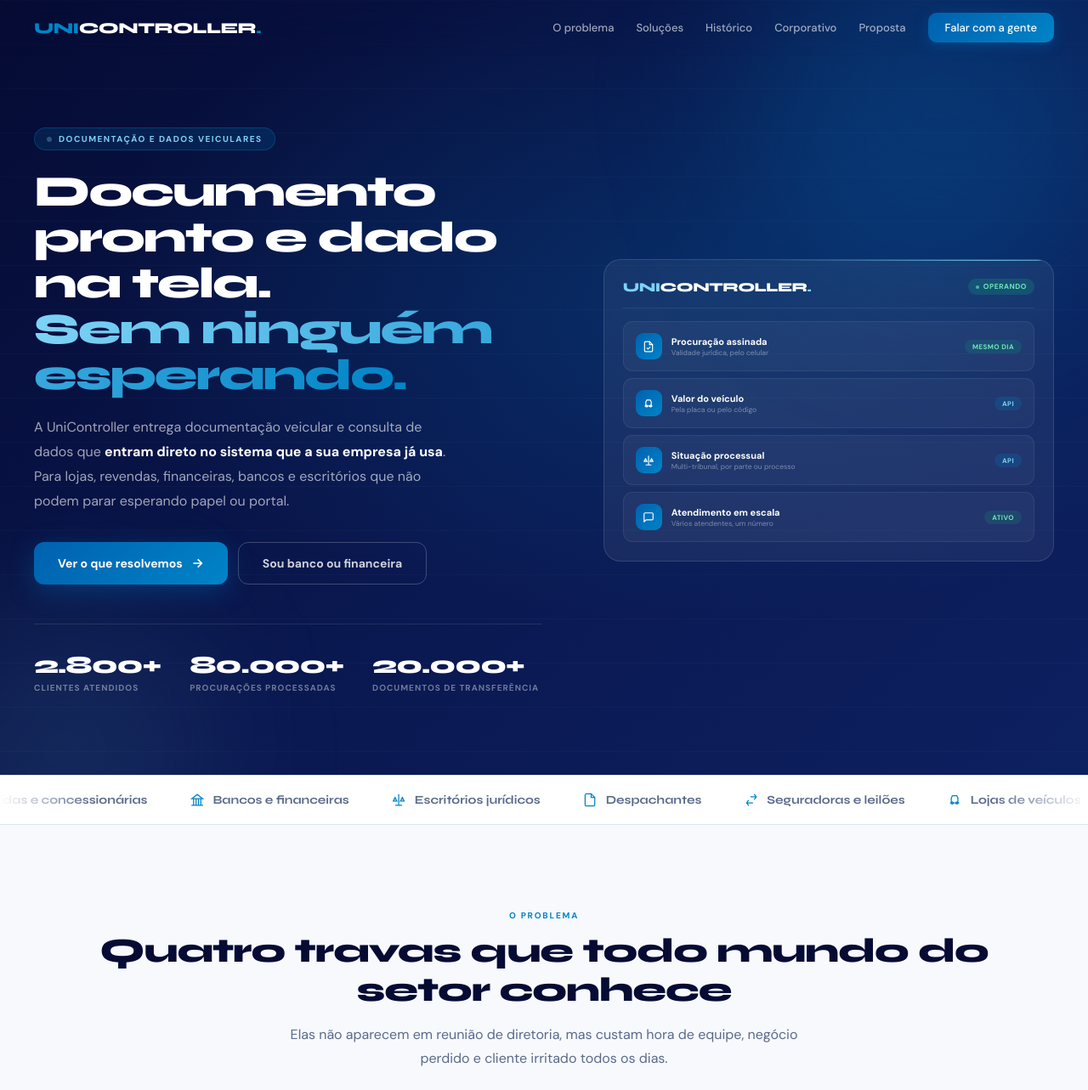
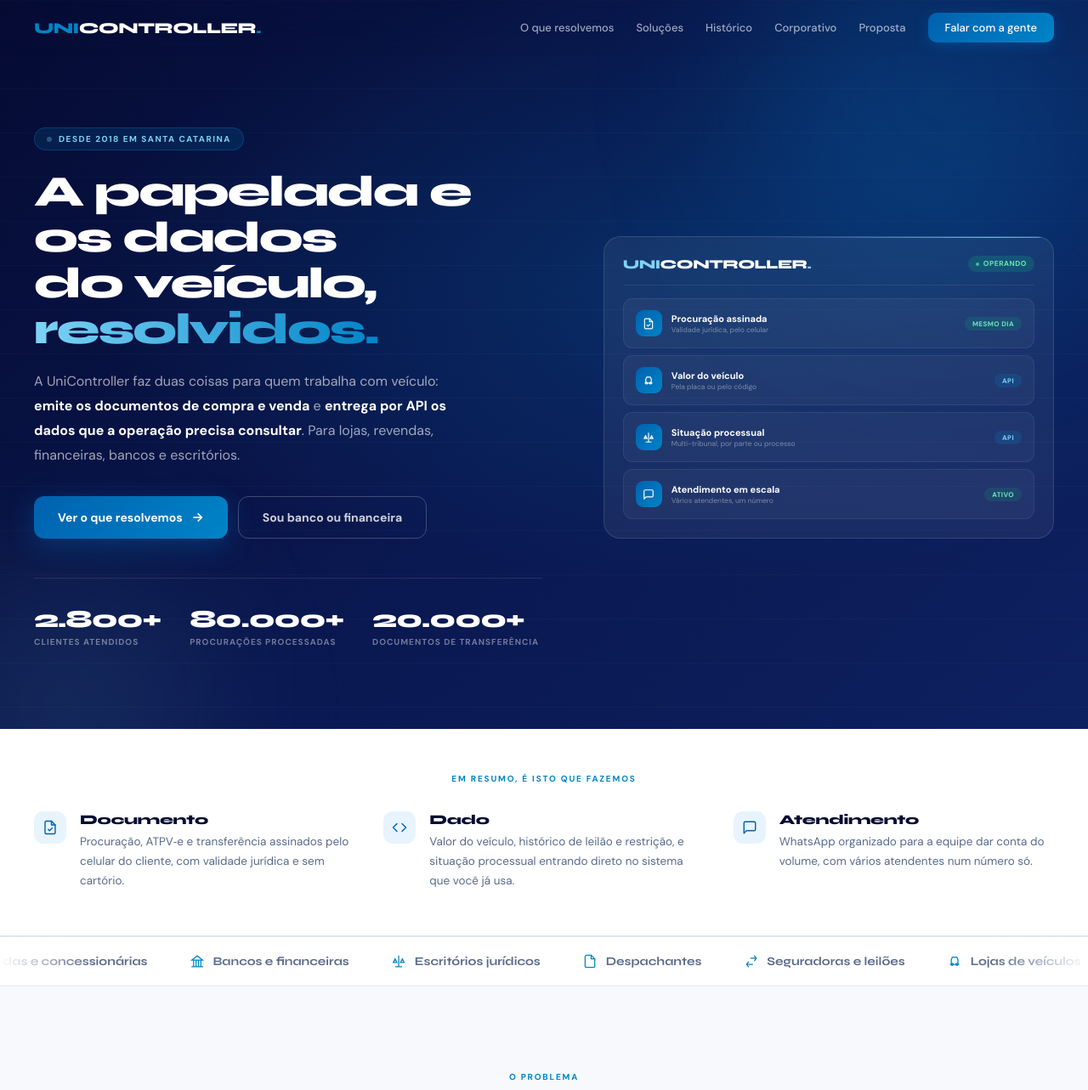
Before and after one commit to jacksontomelin/UniControllerpage, a plain HTML site: page index.html in a window 1280 px wide. Shown: the top 1283 px of the page at 85% size. Drawn offline with Linux system fonts and the light colour scheme.

Commit message:
Deixa claro o que a empresa faz: novo hero e faixa explicativa

```diff
--- a/index.html
+++ b/index.html
@@ -3,7 +3,7 @@
 <head>
 <meta charset="UTF-8">
 <meta name="viewport" content="width=device-width, initial-scale=1.0, viewport-fit=cover">
-<title>UNICONTROLLER | Documentação veicular e consulta de dados por API</title>
+<title>UNICONTROLLER | Documentação e dados de veículo para lojas, financeiras e escritórios</title>
 <meta name="description" content="Mais de 2.800 clientes, 80 mil procurações processadas e 20 mil documentos de transferência emitidos. A UniController entrega documentação veicular e consulta de dados por API para lojas, revendas, financeiras e bancos.">
 <meta property="og:title" content="UniController | Documentação veicular e consulta de dados por API">
 <meta property="og:description" content="2.800+ clientes, 80 mil+ procurações processadas e 20 mil+ documentos de transferência. Documentação e dados que entram direto no seu sistema.">
@@ -240,6 +240,17 @@
 .cite q{font-family:'Syne',sans-serif;font-size:17px;font-weight:700;color:var(--navy);line-height:1.5;letter-spacing:-.3px;quotes:'\201C' '\201D'}
 .cite cite{display:block;font-style:normal;font-size:12px;color:var(--muted);margin-top:12px;font-weight:500}
 
+/* O QUE FAZEMOS (faixa explicativa) */
+.oque{background:#fff;border-bottom:1px solid var(--border);padding:52px 40px}
+.oque-in{max-width:1200px;margin:0 auto}
+.oque-lb{text-align:center;font-size:10px;font-weight:700;text-transform:uppercase;letter-spacing:.18em;color:var(--az2);margin-bottom:32px}
+.oque-grid{display:grid;grid-template-columns:repeat(3,1fr);gap:34px}
+.oq{display:flex;gap:16px;align-items:flex-start}
+.oq .n{width:38px;height:38px;border-radius:11px;background:var(--azl);display:flex;align-items:center;justify-content:center;flex-shrink:0}
+.oq .n svg{width:18px;height:18px;stroke:var(--az);fill:none;stroke-width:1.9}
+.oq b{font-family:'Syne',sans-serif;font-size:16px;font-weight:800;color:var(--navy);display:block;margin-bottom:6px;letter-spacing:-.3px}
+.oq p{font-size:13.5px;color:var(--muted);line-height:1.7}
+
 /* MARQUEE */
 .mq{background:#fff;border-top:1px solid var(--border);border-bottom:1px solid var(--border);padding:20px 0;overflow:hidden;position:relative}
 .mq::before,.mq::after{content:'';position:absolute;top:0;bottom:0;width:110px;z-index:2;pointer-events:none}
@@ -354,7 +365,7 @@
 .f-social b{color:rgba(255,255,255,.8);font-weight:700}
 .f-copy{font-size:12px;margin-top:26px;padding-top:22px;border-top:1px solid rgba(255,255,255,.08);text-align:center;line-height:1.9}
 
-@media(max-width:1000px){.sol,.c-grid,.dep-grid{grid-template-columns:1fr 1fr}}
+@media(max-width:1000px){.sol,.c-grid,.dep-grid{grid-template-columns:1fr 1fr}.oque-grid{gap:24px}}
 @media(max-width:900px){
   .hero-in,.f-grid,.pains{grid-template-columns:1fr;gap:40px}
   .band-in,.hist-grid,.form-wrap{grid-template-columns:1fr;gap:34px}
@@ -379,7 +390,9 @@
   section{padding:60px 16px}
   h2{font-size:27px;letter-spacing:-.6px}
   .lead{font-size:14.5px}
-  .sol,.c-grid,.hist-items,.fields,.dep-grid{grid-template-columns:1fr}
+  .sol,.c-grid,.hist-items,.fields,.dep-grid,.oque-grid{grid-template-columns:1fr}
+  .oque{padding:38px 16px}
+  .oque-grid{gap:24px}
   .form-wrap{padding:26px 20px;border-radius:18px;gap:30px}
   .form-side h3{font-size:22px}
   .f-photo{max-height:470px}
@@ -417,7 +430,7 @@
 <nav id="nav">
   <div class="logo nav-logo"><span class="u">UNI</span>CONTROLLER<span class="p">.</span></div>
   <div class="nav-links">
-    <a href="#problema">O problema</a>
+    <a href="#problema">O que resolvemos</a>
     <a href="#solucoes">Soluções</a>
     <a href="#historico">Histórico</a>
     <a href="#corporativo">Corporativo</a>
@@ -430,9 +443,9 @@
   <div class="aur aur1"></div><div class="aur aur2"></div>
   <div class="hero-in">
     <div>
-      <div class="eyebrow hero-a d1"><span class="dot"></span><span>Documentação e dados veiculares</span></div>
-      <h1 class="hero-a d1">Documento pronto e dado na tela.<br><span class="hl">Sem ninguém esperando.</span></h1>
-      <p class="hero-sub hero-a d2">A UniController entrega documentação veicular e consulta de dados que <b>entram direto no sistema que a sua empresa já usa</b>. Para lojas, revendas, financeiras, bancos e escritórios que não podem parar esperando papel ou portal.</p>
+      <div class="eyebrow hero-a d1"><span class="dot"></span><span>Desde 2018 em Santa Catarina</span></div>
+      <h1 class="hero-a d1">A papelada e os dados<br>do veículo, <span class="hl">resolvidos.</span></h1>
+      <p class="hero-sub hero-a d2">A UniController faz duas coisas para quem trabalha com veículo: <b>emite os documentos de compra e venda</b> e <b>entrega por API os dados que a operação precisa consultar</b>. Para lojas, revendas, financeiras, bancos e escritórios.</p>
       <div class="hero-btns hero-a d3">
         <a class="btn-hero" href="#problema">Ver o que resolvemos
           <svg viewBox="0 0 24 24" fill="none" stroke="currentColor" stroke-width="2.4"><path d="M5 12h14M13 5l7 7-7 7"/></svg>
@@ -476,6 +489,26 @@
             <div><div class="mock-name">Atendimento em escala</div><div class="mock-sub">Vários atendentes, um número</div></div>
           </div><span class="chip cg">ATIVO</span>
         </div>
+      </div>
+    </div>
+  </div>
+</div>
+
+<div class="oque">
+  <div class="oque-in">
+    <div class="oque-lb rv">Em resumo, é isto que fazemos</div>
+    <div class="oque-grid">
+      <div class="oq rv">
+        <div class="n"><svg viewBox="0 0 24 24" stroke-linecap="round" stroke-linejoin="round"><path d="M14 2H6a2 2 0 0 0-2 2v16a2 2 0 0 0 2 2h12a2 2 0 0 0 2-2V8z"/><path d="M14 2v6h6M9 15l2 2 4-4"/></svg></div>
+        <div><b>Documento</b><p>Procuração, ATPV‑e e transferência assinados pelo celular do cliente, com validade jurídica e sem cartório.</p></div>
+      </div>
+      <div class="oq rv">
+        <div class="n"><svg viewBox="0 0 24 24" stroke-linecap="round" stroke-linejoin="round"><path d="M16 18l6-6-6-6M8 6l-6 6 6 6"/></svg></div>
+        <div><b>Dado</b><p>Valor do veículo, histórico de leilão e restrição, e situação processual entrando direto no sistema que você já usa.</p></div>
+      </div>
+      <div class="oq rv">
+        <div class="n"><svg viewBox="0 0 24 24" stroke-linecap="round" stroke-linejoin="round"><path d="M21 15a2 2 0 0 1-2 2H7l-4 4V5a2 2 0 0 1 2-2h14a2 2 0 0 1 2 2z"/></svg></div>
+        <div><b>Atendimento</b><p>WhatsApp organizado para a equipe dar conta do volume, com vários atendentes num número só.</p></div>
       </div>
     </div>
   </div>
@@ -532,8 +565,8 @@
   <div class="in-w">
     <div class="center rv">
       <div class="tag">Soluções</div>
-      <h2>Três frentes, tudo em operação</h2>
-      <p class="lead">Cada frente resolve uma etapa do processo. Você contrata só a que precisa, ou o conjunto.</p>
+      <h2>Os sistemas por trás de cada frente</h2>
+      <p class="lead">Documento, dado e atendimento. Você contrata só a frente que precisa, ou o conjunto.</p>
     </div>
     <div class="sol">
       <div class="s-card rv">
@@ -561,8 +594,8 @@
       </div>
       <div class="s-card rv">
         <div class="s-ico"><svg viewBox="0 0 24 24" stroke-linecap="round" stroke-linejoin="round"><path d="M21 15a2 2 0 0 1-2 2H7l-4 4V5a2 2 0 0 1 2-2h14a2 2 0 0 1 2 2z"/></svg></div>
-        <h3>Atendimento e mercado</h3>
-        <p>Conversa com cliente em escala e leitura de preço da concorrência.</p>
+        <h3>Atendimento</h3>
+        <p>Conversa com cliente em escala, e leitura de preço da concorrência para decidir compra.</p>
         <ul class="s-list">
           <li><span class="d"></span><span><b>UniZap</b>: central de WhatsApp com transcrição de áudio</span></li>
           <li><span class="d"></span><span><b>ZapController</b>: atendimento multi‑agente com histórico</span></li>
@@ -577,7 +610,7 @@
 <section id="historico">
   <div class="in-w">
     <div class="rv">
-      <div class="tag">Histórico veicular</div>
+      <div class="tag">Dado · Histórico veicular</div>
       <h2>O que o veículo carrega<br>antes de virar garantia</h2>
       <p class="lead">Financiar ou comprar um carro sem conhecer o passado dele é assumir risco no escuro. Um bem com passagem por leilão ou bloqueio judicial vale outra coisa, e isso precisa aparecer antes da assinatura, não depois.</p>
     </div>
@@ -614,7 +647,7 @@
   <div class="in-w">
     <div class="rv">
       <div class="tag" style="color:var(--cy)">Corporativo</div>
-      <h2>Preparados para o volume<br>de quem opera grande</h2>
+      <h2>As mesmas duas frentes,<br>no volume de quem opera grande</h2>
       <p class="lead">Instituições financeiras e redes de lojas não precisam de mais um sistema para a equipe acessar. Precisam da informação entrando no fluxo que já existe.</p>
     </div>
     <div class="c-grid">
@@ -676,7 +709,7 @@
     <div class="rv">
       <div class="tag">Quem constrói</div>
       <h2>Jackson Tomelin</h2>
-      <p class="lead">Despachante documentalista credenciado, CEO e fundador da UniController, mentor e investidor anjo. Duas profissões na mesma pessoa: documentação e desenvolvimento.</p>
+      <p class="lead">A UniController é dirigida por quem executa o processo todo dia. Jackson Tomelin é despachante documentalista credenciado e desenvolvedor: emite documento no balcão e escreve o sistema que automatiza esse mesmo documento.</p>
       <div class="cite">
         <q>Mudança é inevitável. Crescimento é opcional.</q>
         <cite>John C. Maxwell, escritor</cite>
@@ -870,7 +903,7 @@
       <div>
         <div class="f-h">Empresa</div>
         <div class="f-links">
-          <a href="#problema">O problema</a>
+          <a href="#problema">O que resolvemos</a>
           <a href="#solucoes">Soluções</a>
           <a href="#historico">Histórico veicular</a>
           <a href="#corporativo">Corporativo</a>
```
